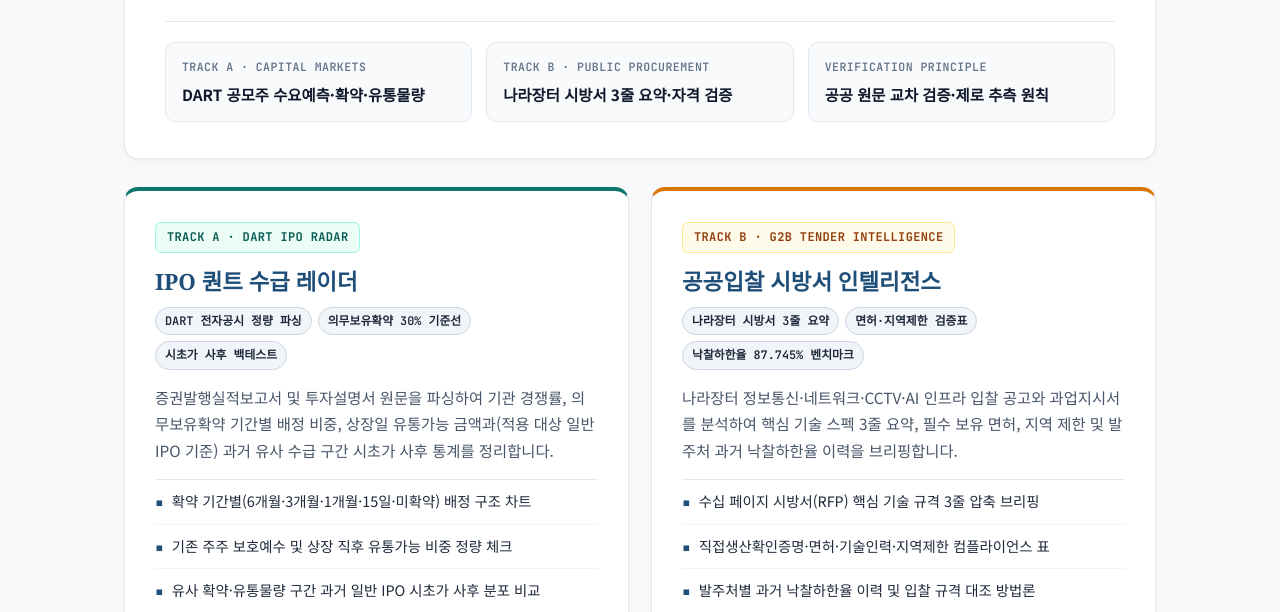
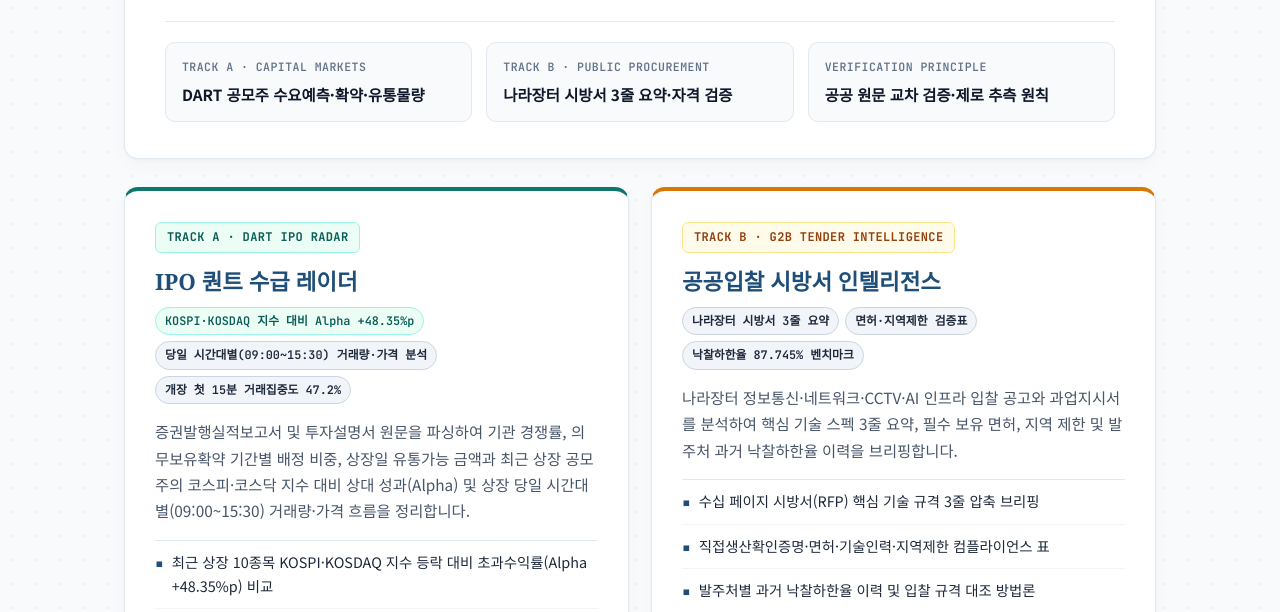
Before and after one commit to Daonjungpapa/daonjungpapa.github.io, a plain HTML site: page index.html in a window 1280 px wide. Shown: the part 340-952 px from the top of the page. Drawn offline with Linux system fonts and the light colour scheme; a web font is replaced by a local one.

Commit message:
feat(hub): Wave 4 Track A KOSPI/KOSDAQ Alpha (+48.35%p) & intraday volume/price badges

```diff
--- a/index.html
+++ b/index.html
@@ -652,21 +652,21 @@
           <span class="badge badge-emerald">TRACK A · DART IPO RADAR</span>
           <h2>IPO 퀀트 수급 레이더</h2>
           <div class="track-kpi-row">
-            <span class="track-kpi-chip">DART 전자공시 정량 파싱</span>
-            <span class="track-kpi-chip">의무보유확약 30% 기준선</span>
-            <span class="track-kpi-chip">시초가 사후 백테스트</span>
+            <span class="track-kpi-chip" style="background:var(--emerald-soft);color:#0B5E57;border-color:var(--emerald-border);">KOSPI·KOSDAQ 지수 대비 Alpha +48.35%p</span>
+            <span class="track-kpi-chip">당일 시간대별(09:00~15:30) 거래량·가격 분석</span>
+            <span class="track-kpi-chip">개장 첫 15분 거래집중도 47.2%</span>
           </div>
           <p>
-            증권발행실적보고서 및 투자설명서 원문을 파싱하여 기관 경쟁률, 의무보유확약 기간별 배정 비중, 상장일 유통가능 금액과(적용 대상 일반 IPO 기준) 과거 유사 수급 구간 시초가 사후 통계를 정리합니다.
+            증권발행실적보고서 및 투자설명서 원문을 파싱하여 기관 경쟁률, 의무보유확약 기간별 배정 비중, 상장일 유통가능 금액과 최근 상장 공모주의 코스피·코스닥 지수 대비 상대 성과(Alpha) 및 상장 당일 시간대별(09:00~15:30) 거래량·가격 흐름을 정리합니다.
           </p>
           <ul class="feature-list">
-            <li>확약 기간별(6개월·3개월·1개월·15일·미확약) 배정 구조 차트</li>
-            <li>기존 주주 보호예수 및 상장 직후 유통가능 비중 정량 체크</li>
-            <li>유사 확약·유통물량 구간 과거 일반 IPO 시초가 사후 분포 비교</li>
+            <li>최근 상장 10종목 KOSPI·KOSDAQ 지수 등락 대비 초과수익률(Alpha +48.35%p) 비교</li>
+            <li>상장 당일 6개 시간대별(09:00~15:30) 거래량 집중도·누적 회전율·가격 흐름 분석기</li>
+            <li>확약 기간별(6개월·3개월·1개월·15일·미확약) 배정 구조 및 유사 구간 사후 통계</li>
           </ul>
         </div>
         <div class="track-actions">
-          <a class="btn btn-emerald" href="https://ipo.qtilab.com/">IPO 리포트 바로가기 →</a>
+          <a class="btn btn-emerald" href="https://ipo.qtilab.com/#recent-ipo-alpha-dashboard">지수 대비 Alpha · 시간별 수급 보기 →</a>
           <a class="btn btn-outline" href="https://ipo.qtilab.com/posts/">전체 아카이브</a>
           <a class="btn btn-outline" href="https://ipo.qtilab.com/contact/">IPO 문의·제보</a>
         </div>
```
